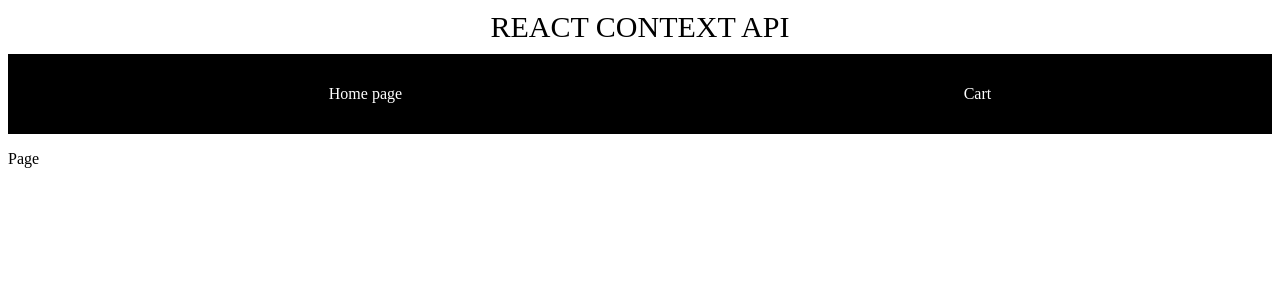
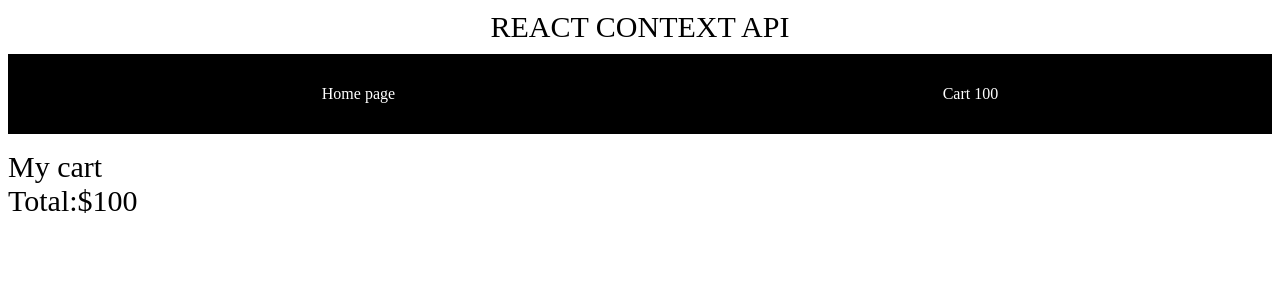
Before and after one commit to Eric-mar/CONTEXT-API, a React (Create React App) app: page /cart in a window 1280 px wide. Shown: the top 300 px of the page. Built offline with nearby package versions, Linux system fonts and the light colour scheme.

Commit message:
adding data to the producs

```diff
--- a/src/App.js
+++ b/src/App.js
@@ -9,8 +9,8 @@ function App() {
       <Header />
     <div className='App'>
       <Routes>
-    <Route path='/' Component={Home} exact />
-    <Route path='/cart' Component={Cart} />
+    <Route path='/' element={<Home/>} />
+    <Route path='/cart' element={<Cart/>} />
    </Routes>
    </div>
 
--- a/src/components/Cart.jsx
+++ b/src/components/Cart.jsx
@@ -2,7 +2,16 @@ import React from 'react'
 
 function Cart() {
   return (
-    <div>Page</div>
+    <div>
+        <span style={{fontSize:30}}>
+            My cart
+        </span>
+        <br/>
+        <span style={{fontSize: 30}}>Total:$100</span>
+        <div className='productContainer'>
+
+        </div>
+    </div>
   )
 }
 
--- a/src/components/Header.jsx
+++ b/src/components/Header.jsx
@@ -1,6 +1,8 @@
 import React from 'react'
 import { Link } from 'react-router-dom'
 import './styles.css'
+import Home from './Home'
+import Cart from './Cart'
 
 function Header() {
   return (
@@ -10,10 +12,12 @@ function Header() {
         </span>
         <ul className='nav' >
             <li className='prod'>
-                <Link to='to' >Home page</Link>
+                <Link to='/' >Home page</Link>
 
             </li>
-            <li className='prod'>Cart {}</li>
+            <li className='nav'>
+                <Link to='/cart'>Cart {100}</Link>
+            </li>
         </ul>
     </div>
   )
--- a/src/components/Home.jsx
+++ b/src/components/Home.jsx
@@ -1,10 +1,11 @@
 import React, { useState } from 'react'
 import {faker} from '@faker-js/faker'
 import SingleProduct from './SingleProduct';
+faker.seed(100)
 
 function Home() {
 
-     const ProductArray = [...Array(20)].map(() => ({
+     const ProductArray = [...Array(10)].map(() => ({
             id : faker.string.uuid(),
             price: faker.commerce.price(),
             name: faker.commerce.productName(),
@@ -12,13 +13,14 @@ function Home() {
 
 
 }))
+const [cart,setCart] = useState([])
 const [products]= useState(ProductArray)
-        console.log(ProductArray);
+
   return (
     <div className='productContainer'>
    {products.map((prod=>(
 
-   <SingleProduct prod={ prod} key={prod.id} />
+   <SingleProduct prod={ prod} key={prod.id}  cart={cart} setCart={setCart} />
 
 
    )))}
--- a/src/components/SingleProduct.jsx
+++ b/src/components/SingleProduct.jsx
@@ -1,15 +1,31 @@
 import React from 'react'
 import './styles.css'
 
-function SingleProduct({prod}) {
+function SingleProduct({prod,cart,setCart}) {
 
   return (
     <div className='products'>
     <img src={prod.image} alt={prod.name} />
-    <div className='productsDesc'>
+    <div className='productDesc'>
         <span style={{fontWeight: 700}}>{prod.name}</span>
-        <span > ${prod.price }</span>
+        <span > ${prod.price.substring(0,3) }</span>
     </div>
+    {cart.includes(prod)?( <button className='add'
+    onClick={()=>{
+        setCart(cart.filter(c=>{
+            return c.id !== prod.id}))
+    }}
+    >Remove From Cart</button>
+    ) : (
+         <button className='add'
+    onClick={()=>{
+        setCart([...cart,prod])
+    }}
+    >Add to Cart</button>
+    )}
+
+
+
     </div>
   )
 }
```
